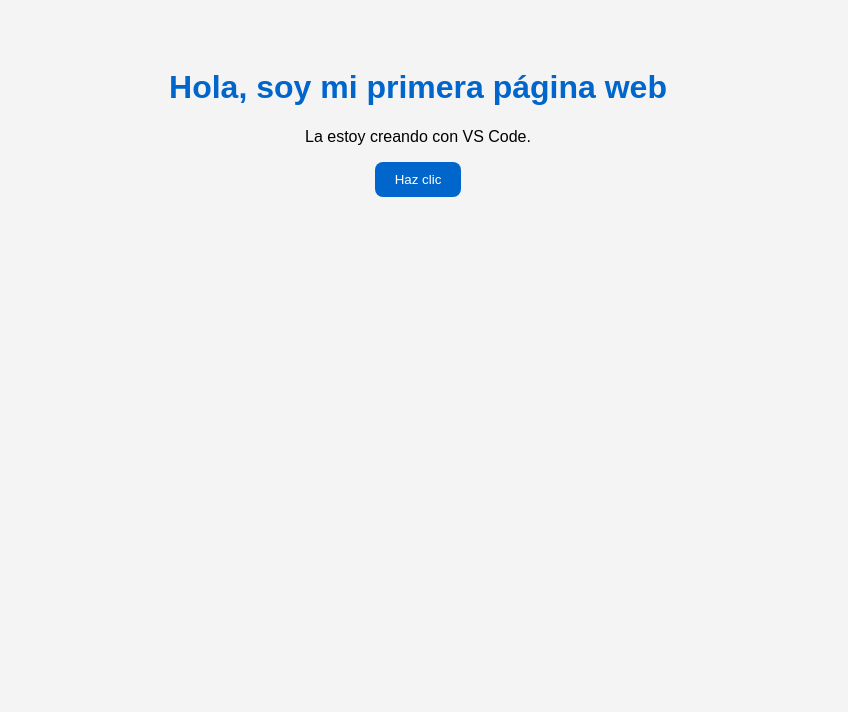
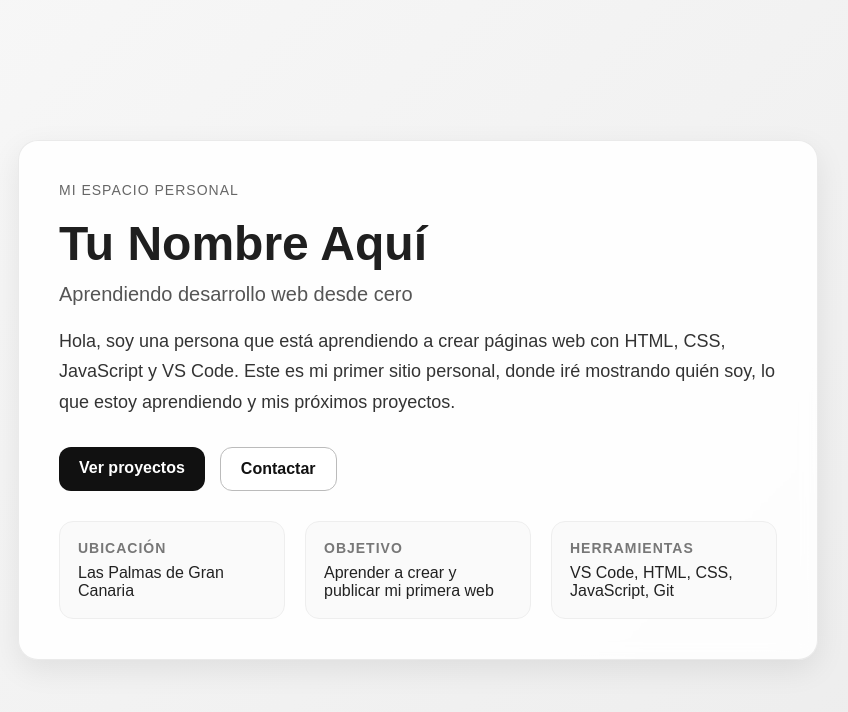
Before and after one commit to Jasmine-Mae/patates, a plain HTML site: page index.html in a window 1280 px wide. Shown: the whole page, without its empty margins (222-1070 px from the left). Drawn offline with Linux system fonts and the light colour scheme.

Commit message:
Segundo commit

```diff
--- a/index.html
+++ b/index.html
@@ -1,17 +1,181 @@
-<!-- index.html -->
 <!DOCTYPE html>
 <html lang="es">
 <head>
   <meta charset="UTF-8">
   <meta name="viewport" content="width=device-width, initial-scale=1.0">
-  <title>Mi primera web</title>
-  <link rel="stylesheet" href="style.css">
+  <title>Mi web personal</title>
+
+  <style>
+    * {
+      box-sizing: border-box;
+      margin: 0;
+      padding: 0;
+    }
+
+    body {
+      font-family: Arial, sans-serif;
+      background: linear-gradient(135deg, #f8f8f8, #ececec);
+      color: #1f1f1f;
+      min-height: 100vh;
+      display: flex;
+      align-items: center;
+      justify-content: center;
+      padding: 30px;
+    }
+
+    .card {
+      max-width: 800px;
+      width: 100%;
+      background: rgba(255, 255, 255, 0.88);
+      border: 1px solid rgba(0, 0, 0, 0.08);
+      border-radius: 20px;
+      padding: 40px;
+      box-shadow: 0 10px 30px rgba(0, 0, 0, 0.08);
+      backdrop-filter: blur(8px);
+    }
+
+    .tag {
+      display: inline-block;
+      font-size: 14px;
+      letter-spacing: 1px;
+      text-transform: uppercase;
+      margin-bottom: 18px;
+      color: #666;
+    }
+
+    h1 {
+      font-size: 48px;
+      margin-bottom: 12px;
+    }
+
+    .subtitle {
+      font-size: 20px;
+      color: #555;
+      margin-bottom: 20px;
+    }
+
+    .description {
+      font-size: 18px;
+      line-height: 1.7;
+      margin-bottom: 30px;
+      color: #333;
+    }
+
+    .buttons {
+      display: flex;
+      flex-wrap: wrap;
+      gap: 15px;
+      margin-bottom: 30px;
+    }
+
+    .btn {
+      text-decoration: none;
+      padding: 12px 20px;
+      border-radius: 12px;
+      transition: 0.3s ease;
+      font-weight: bold;
+    }
+
+    .btn-primary {
+      background: #111;
+      color: white;
+    }
+
+    .btn-primary:hover {
+      background: #333;
+    }
+
+    .btn-secondary {
+      border: 1px solid #bbb;
+      color: #111;
+      background: white;
+    }
+
+    .btn-secondary:hover {
+      background: #f3f3f3;
+    }
+
+    .info {
+      display: grid;
+      grid-template-columns: repeat(auto-fit, minmax(180px, 1fr));
+      gap: 20px;
+      margin-top: 20px;
+    }
+
+    .info-box {
+      background: #fafafa;
+      border-radius: 14px;
+      padding: 18px;
+      border: 1px solid #eee;
+    }
+
+    .info-box h3 {
+      font-size: 14px;
+      color: #777;
+      margin-bottom: 8px;
+      text-transform: uppercase;
+      letter-spacing: 1px;
+    }
+
+    .info-box p {
+      font-size: 16px;
+      color: #222;
+    }
+
+    @media (max-width: 600px) {
+      h1 {
+        font-size: 34px;
+      }
+
+      .subtitle {
+        font-size: 18px;
+      }
+
+      .description {
+        font-size: 16px;
+      }
+
+      .card {
+        padding: 25px;
+      }
+    }
+  </style>
 </head>
 <body>
-  <h1>Hola, soy mi primera página web</h1>
-  <p>La estoy creando con VS Code.</p>
-  <button id="boton">Haz clic</button>
+  <main class="card">
+    <span class="tag">Mi espacio personal</span>
 
-  <script src="script.js"></script>
+    <h1>Tu Nombre Aquí</h1>
+
+    <p class="subtitle">Aprendiendo desarrollo web desde cero</p>
+
+    <p class="description">
+      Hola, soy una persona que está aprendiendo a crear páginas web con HTML, CSS,
+      JavaScript y VS Code. Este es mi primer sitio personal, donde iré mostrando
+      quién soy, lo que estoy aprendiendo y mis próximos proyectos.
+    </p>
+
+    <div class="buttons">
+      <a href="#" class="btn btn-primary">Ver proyectos</a>
+      <a href="#" class="btn btn-secondary">Contactar</a>
+    </div>
+
+    <section class="info">
+      <article class="info-box">
+        <h3>Ubicación</h3>
+        <p>Las Palmas de Gran Canaria</p>
+      </article>
+
+      <article class="info-box">
+        <h3>Objetivo</h3>
+        <p>Aprender a crear y publicar mi primera web</p>
+      </article>
+
+      <article class="info-box">
+        <h3>Herramientas</h3>
+        <p>VS Code, HTML, CSS, JavaScript, Git</p>
+      </article>
+    </section>
+  </main>
 </body>
 </html>
```
